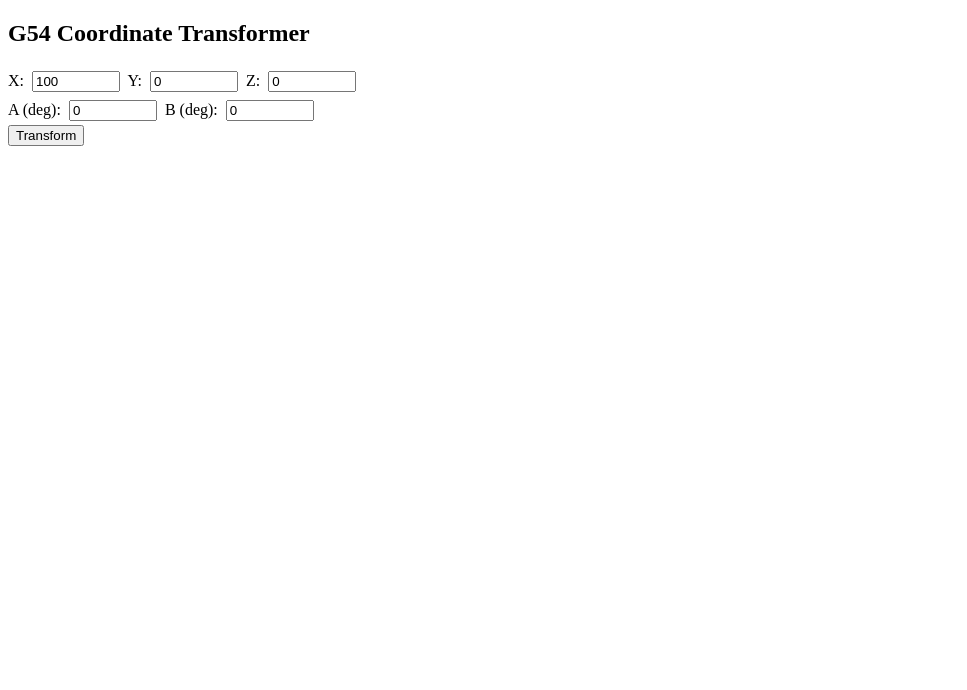
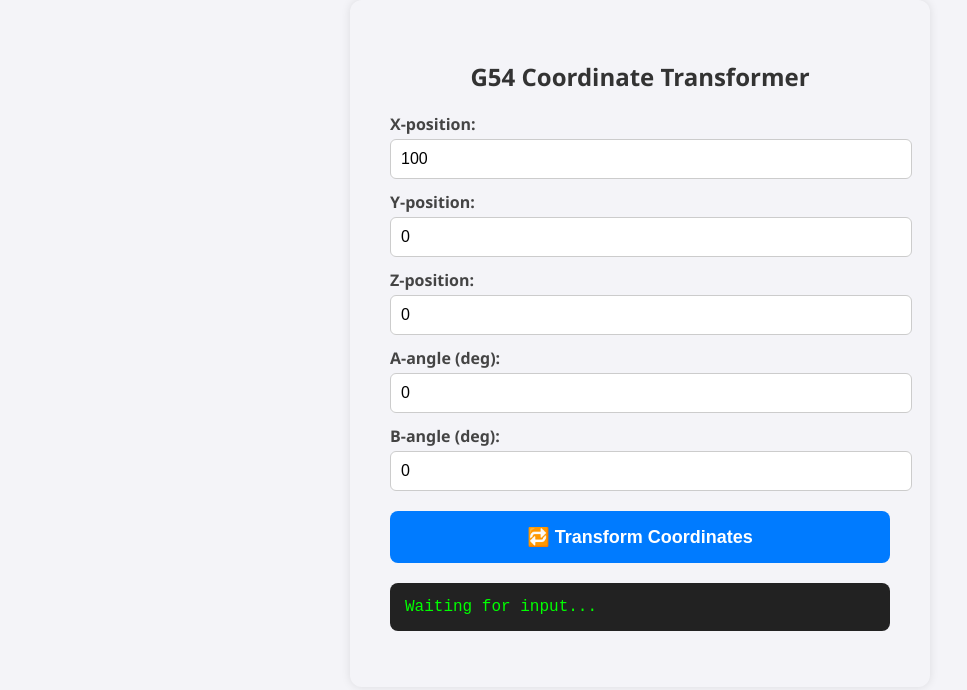
Before and after one commit to ccalfUT/g54-transformer, a plain HTML site: page index.html in a window 1280 px wide. Shown: the whole page, without its empty margins (0-967 px from the left). Drawn offline with Linux system fonts and the light colour scheme.

Commit message:
Update index.html
Updated UI with bigger buttons

```diff
--- a/index.html
+++ b/index.html
@@ -1,24 +1,93 @@
 <!DOCTYPE html>
 <html lang="en">
 <head>
-  <meta charset="UTF-8">
-  <title>G54 Transformer (JS Version)</title>
+  <meta charset="UTF-8" />
+  <title>G54 Coordinate Transformer</title>
   <style>
-    input { width: 80px; margin: 4px; }
+    body {
+      font-family: 'Segoe UI', sans-serif;
+      background: #f4f4f8;
+      padding: 40px;
+      max-width: 500px;
+      margin: auto;
+      border-radius: 12px;
+      box-shadow: 0 0 10px rgba(0,0,0,0.1);
+    }
+
+    h2 {
+      text-align: center;
+      color: #333;
+    }
+
+    label {
+      display: block;
+      margin: 12px 0 4px;
+      font-weight: bold;
+      color: #444;
+    }
+
+    input {
+      width: 100%;
+      padding: 10px;
+      font-size: 16px;
+      border-radius: 6px;
+      border: 1px solid #ccc;
+    }
+
+    button {
+      margin-top: 20px;
+      width: 100%;
+      padding: 15px;
+      font-size: 18px;
+      font-weight: bold;
+      background-color: #007bff;
+      color: white;
+      border: none;
+      border-radius: 8px;
+      cursor: pointer;
+      transition: background-color 0.2s ease;
+    }
+
+    button:hover {
+      background-color: #0056b3;
+    }
+
+    pre {
+      background: #222;
+      color: #0f0;
+      padding: 15px;
+      margin-top: 20px;
+      border-radius: 8px;
+      font-size: 16px;
+    }
   </style>
 </head>
 <body>
   <h2>G54 Coordinate Transformer</h2>
-  X: <input id="x" type="number" value="100">
-  Y: <input id="y" type="number" value="0">
-  Z: <input id="z" type="number" value="0"><br>
-  A (deg): <input id="a" type="number" value="0">
-  B (deg): <input id="b" type="number" value="0"><br>
-  <button onclick="transform()">Transform</button>
-  <pre id="out"></pre>
+
+  <label for="x">X-position:</label>
+  <input id="x" type="number" value="100" />
+
+  <label for="y">Y-position:</label>
+  <input id="y" type="number" value="0" />
+
+  <label for="z">Z-position:</label>
+  <input id="z" type="number" value="0" />
+
+  <label for="a">A-angle (deg):</label>
+  <input id="a" type="number" value="0" />
+
+  <label for="b">B-angle (deg):</label>
+  <input id="b" type="number" value="0" />
+
+  <button onclick="transform()">🔁 Transform Coordinates</button>
+
+  <pre id="out">Waiting for input...</pre>
 
   <script>
-    function deg2rad(deg) { return deg * Math.PI / 180; }
+    function deg2rad(deg) {
+      return deg * Math.PI / 180;
+    }
 
     function transform() {
       const x = +document.getElementById('x').value;
@@ -27,13 +96,11 @@
       const a = deg2rad(+document.getElementById('a').value);
       const b = deg2rad(+document.getElementById('b').value);
 
-      // Rotation A around X-axis
       const Rx = [
         [1, 0, 0],
         [0, Math.cos(a), -Math.sin(a)],
         [0, Math.sin(a),  Math.cos(a)]
       ];
-      // Rotation B around Y-axis (after A)
       const Ry = [
         [ Math.cos(b), 0, Math.sin(b)],
         [ 0,          1, 0],
```
